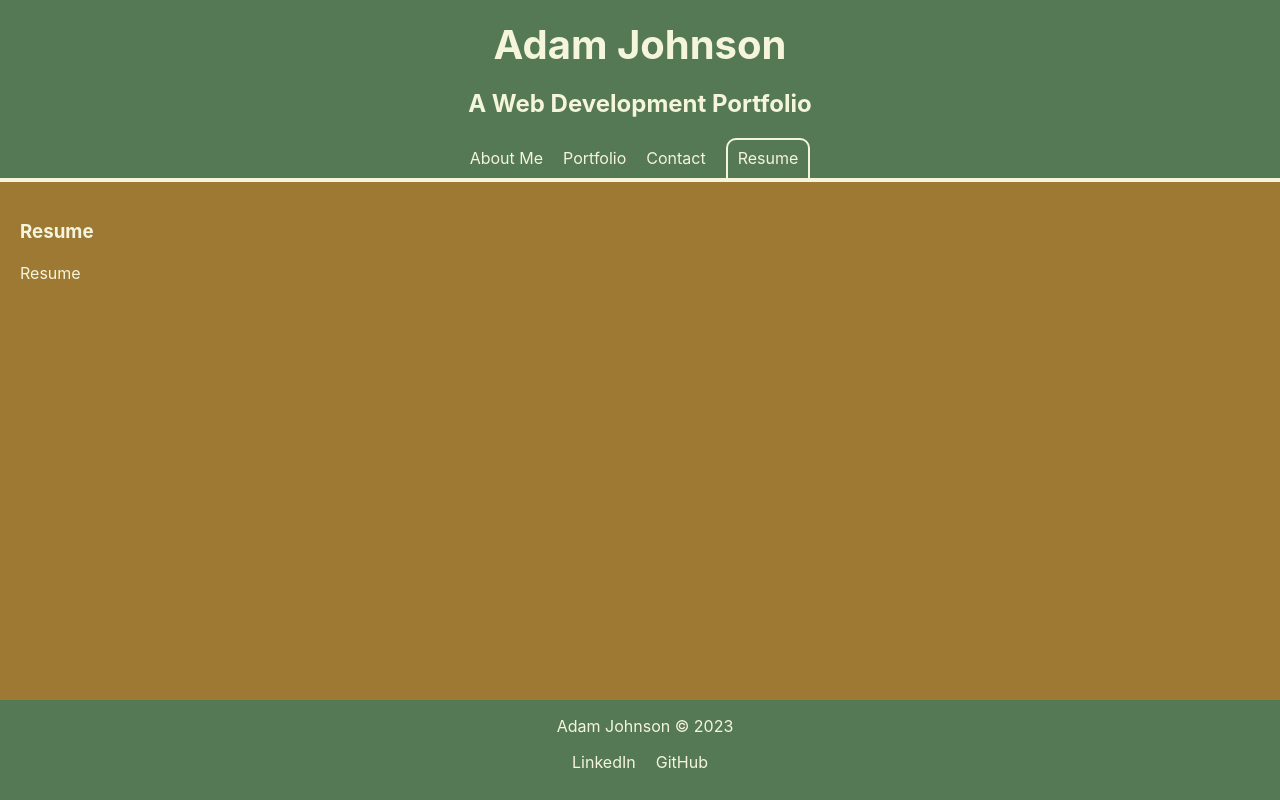
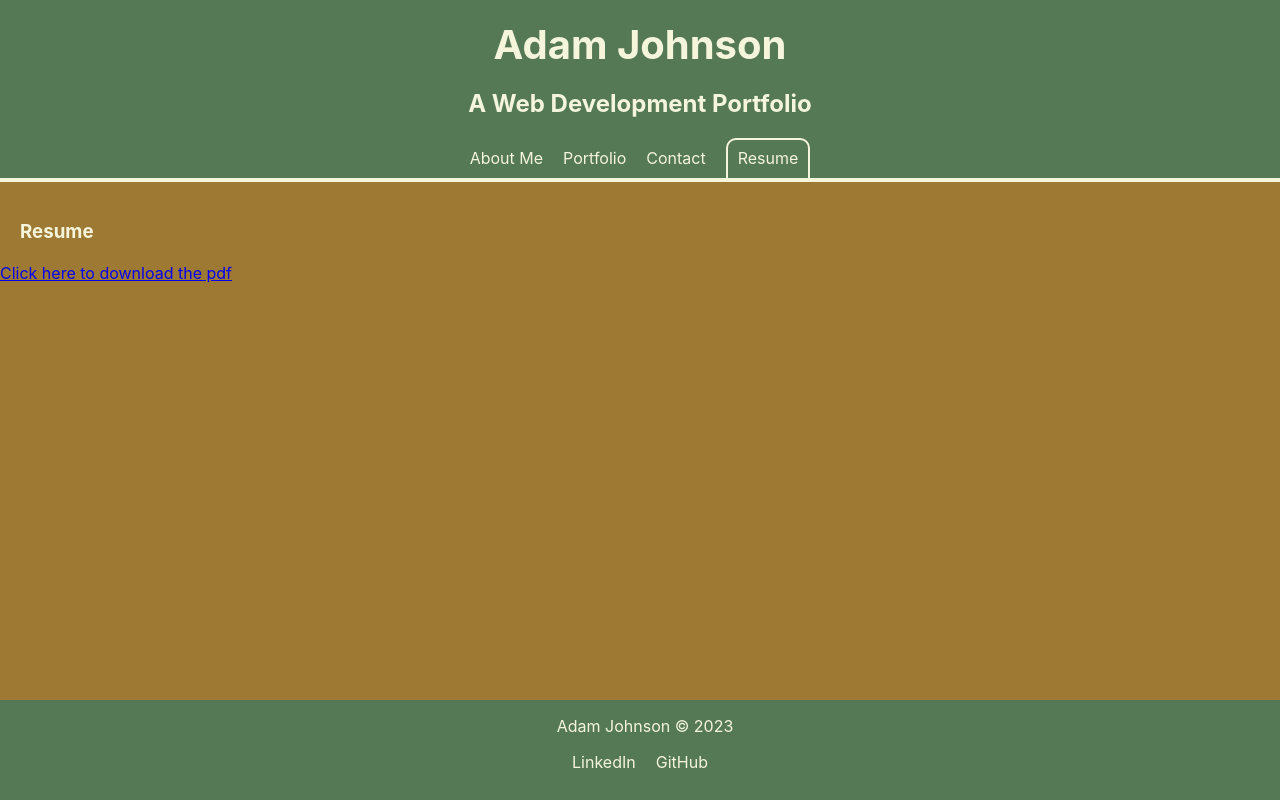
Before and after one commit to AdamJohnson92/Portfolio-Adam-Johnson, a React (Create React App) app: page / in a window 1280 px wide. Both pictures are taken after a click on the link "Resume". Built offline with nearby package versions, Linux system fonts and the light colour scheme.

Commit message:
Added resume download link to resume page

```diff
--- a/src/components/pages/Resume.js
+++ b/src/components/pages/Resume.js
@@ -1,10 +1,10 @@
+import resume from './resume.pdf'
+
 export default function Resume() {
   return (
     <div>
       <h3>Resume</h3>
-        <p>
-         Resume
-        </p>
+      <a href={require("./resume.pdf" )}download={'Adam_G_Johnson_Resume.pdf'}> Click here to download the pdf</a>
     </div>
   );
 }
```
Also changed, not shown: 2 other files (tests, documents, lock files or other folders). Lines whose indentation alone changed are shown as unchanged.
